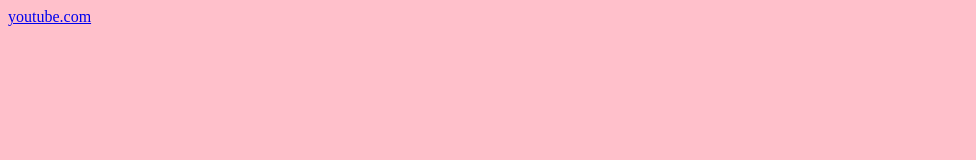
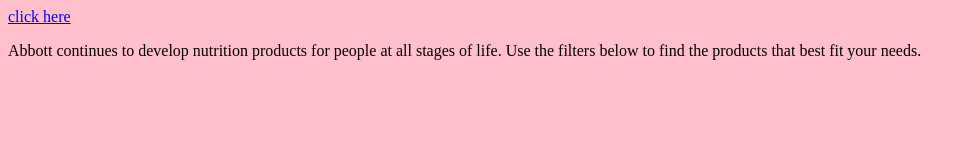
Before and after one commit to vattemhema/learn-html-css-js, a plain HTML site: page src/day5/tag2.html in a window 1280 px wide. Shown: the whole page, without its empty margins (0-976 px from the left). Drawn offline with Linux system fonts and the light colour scheme.

Commit message:
Update tag2.html

```diff
--- a/src/day5/tag2.html
+++ b/src/day5/tag2.html
@@ -7,8 +7,8 @@
 </head>
     <body bgcolor="pink">
 
-    <a href="https://www.youtube.com/">youtube.com</a><br
-    <p
+    <a href="https://www.youtube.com/"target=_"blank"youtube.com>click here</a>
+    <p>
       Abbott continues to develop nutrition products for people at all stages of life.
       Use the filters below to find the products that best fit your needs.
     </p>
```
